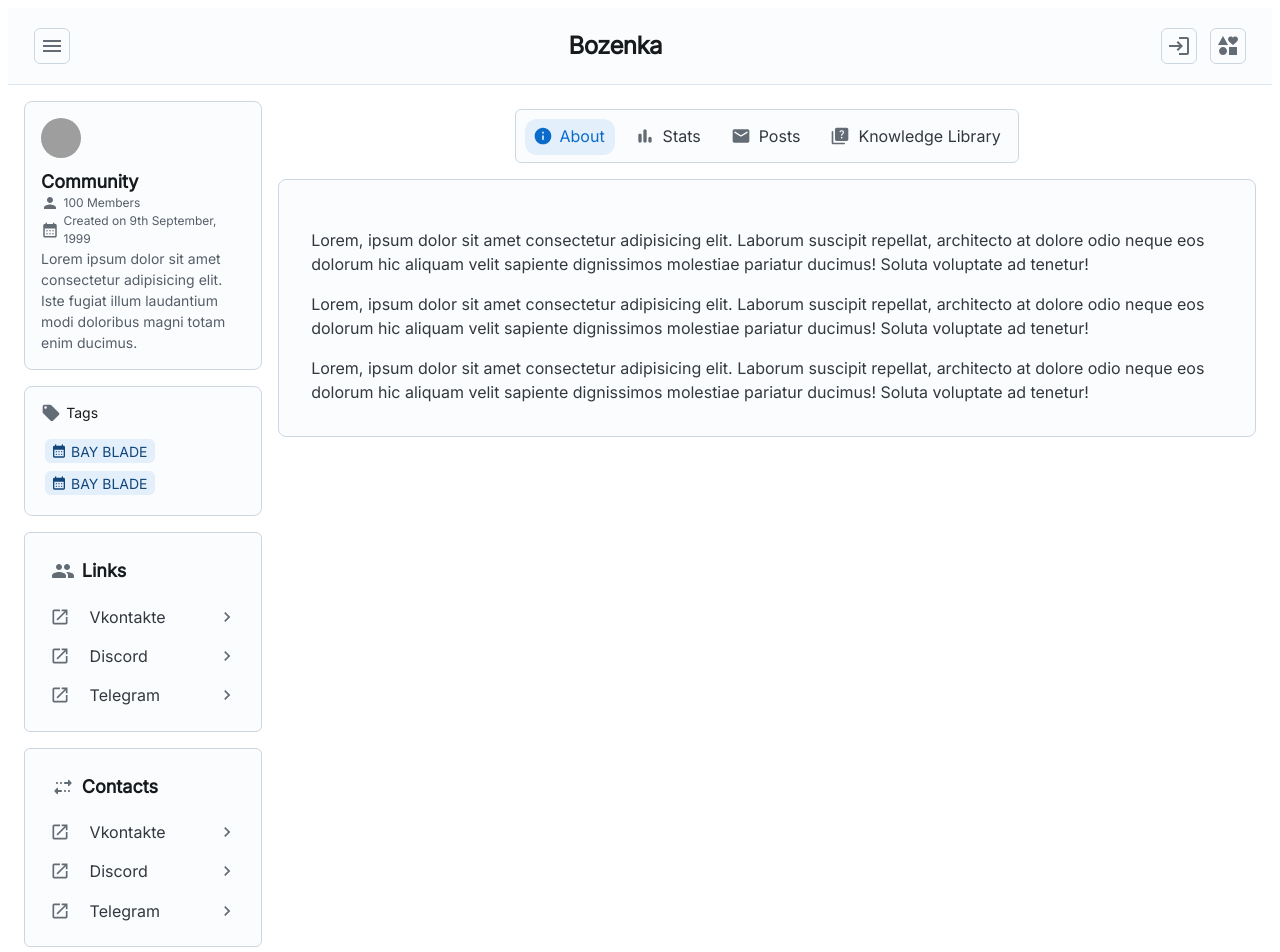
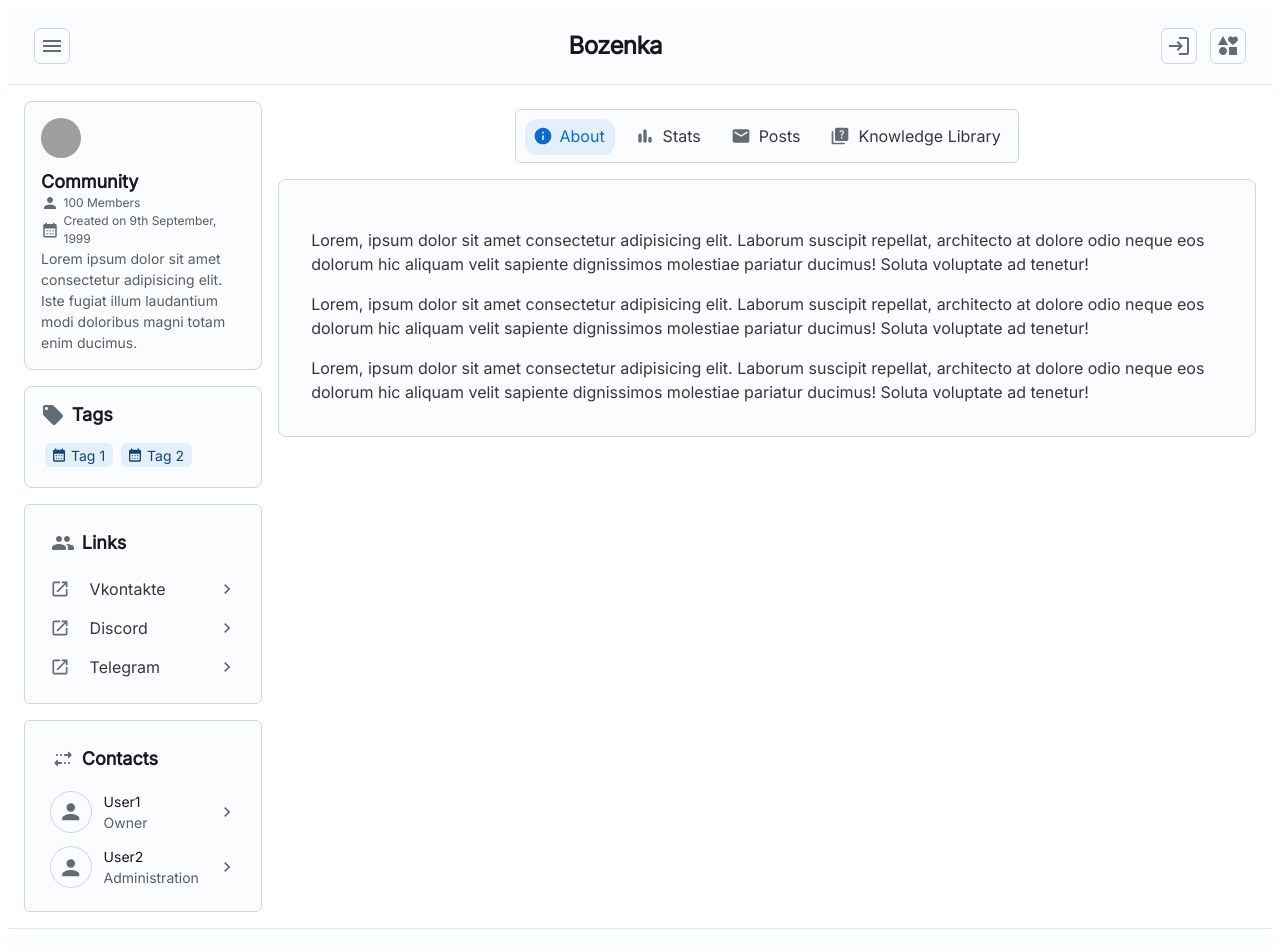
Before and after one commit to KittyNeverDies/Bozenka, a React (Vite) app in the folder bozenka-frontend/: page /community in a window 1280 px wide. Shown: the top 952 px of the page. Built offline with nearby package versions, Linux system fonts and the light colour scheme; grey boxes are pictures that could not be loaded.

Commit message:
feat: Community page improvements, owners + administrators list, posts.

```diff
--- a/bozenka-frontend/src/routes/Community.jsx
+++ b/bozenka-frontend/src/routes/Community.jsx
@@ -319,7 +319,7 @@ function Community() {
                     </Box>
                 </Card>
                 <Card sx={{marginTop: 2}}>
-                    <Typography level='title-sm'
+                    <Typography level='title-lg'
                         startDecorator={<LocalOfferRoundedIcon/>}>
                         Tags
                     </Typography>
@@ -327,24 +327,13 @@ function Community() {
                     <Grid>
                         <Chip variant="soft" color="primary"
                             startDecorator={<CalendarMonthRoundedIcon/>}
-                            sx={
-                                {
-                                    borderRadius: 'sm',
-                                    m: 0.5
-                                }
-                            }>
-                            BAY BLADE
+                            sx={{borderRadius: 'sm', m: 0.5}}>
+                            Tag 1
                         </Chip>
-
                         <Chip variant="soft" color="primary"
                             startDecorator={<CalendarMonthRoundedIcon/>}
-                            sx={
-                                {
-                                    borderRadius: 'sm',
-                                    m: 0.5
-                                }
-                            }>
-                            BAY BLADE
+                            sx={{borderRadius: 'sm', m: 0.5}}>
+                            Tag 2
                         </Chip>
                     </Grid>
                 </Card>
@@ -394,8 +383,12 @@ function Community() {
                       <ListItem sx={{margin: 0.2}}>
                         <ListItemButton sx={{borderRadius: 'sm', transition: 'background-color 0.2s ease'}}>
                             <ListItemDecorator>
-                                <OpenInNewIcon /></ListItemDecorator>
-                                <ListItemContent>Vkontakte</ListItemContent>
+                              <Avatar size="md" variant='outlined' />
+                            </ListItemDecorator>
+                            <ListItemContent sx={{ml: 1.5}}>
+                                <Typography level="title-sm">User1</Typography>
+                                <Typography level="body-sm">Owner</Typography>
+                            </ListItemContent>
                             <KeyboardArrowRight />
                           </ListItemButton>
                       </ListItem>
@@ -403,17 +396,12 @@ function Community() {
                       <ListItem sx={{margin: 0.2}}>
                         <ListItemButton sx={{borderRadius: 'sm', transition: 'background-color 0.2s ease'}}>
                             <ListItemDecorator>
-                                <OpenInNewIcon /></ListItemDecorator>
-                                <ListItemContent>Discord</ListItemContent>
-                                <KeyboardArrowRight />
-                            </ListItemButton>
-                        </ListItem>
-
-                        <ListItem sx={{margin: 0.2}}>
-                            <ListItemButton sx={{borderRadius: 'sm', transition: 'background-color 0.2s ease'}}>
-                                <ListItemDecorator>
-                                <OpenInNewIcon /></ListItemDecorator>
-                                <ListItemContent>Telegram</ListItemContent>
+                              <Avatar size="md" variant='outlined' />
+                            </ListItemDecorator>
+                            <ListItemContent sx={{ml: 1.5}}>
+                                <Typography level="title-sm">User2</Typography>
+                                <Typography level="body-sm">Administration</Typography>
+                            </ListItemContent>
                             <KeyboardArrowRight />
                           </ListItemButton>
                       </ListItem>
```
Lines whose indentation alone changed are shown as unchanged.
